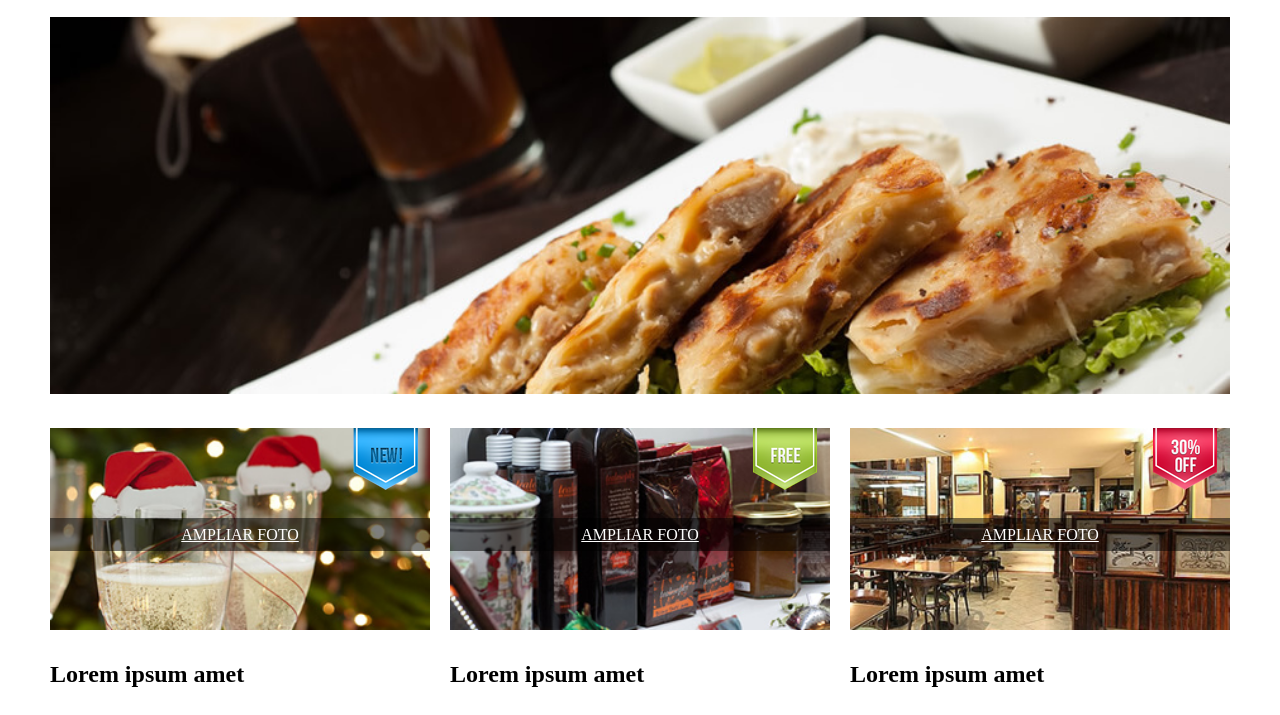
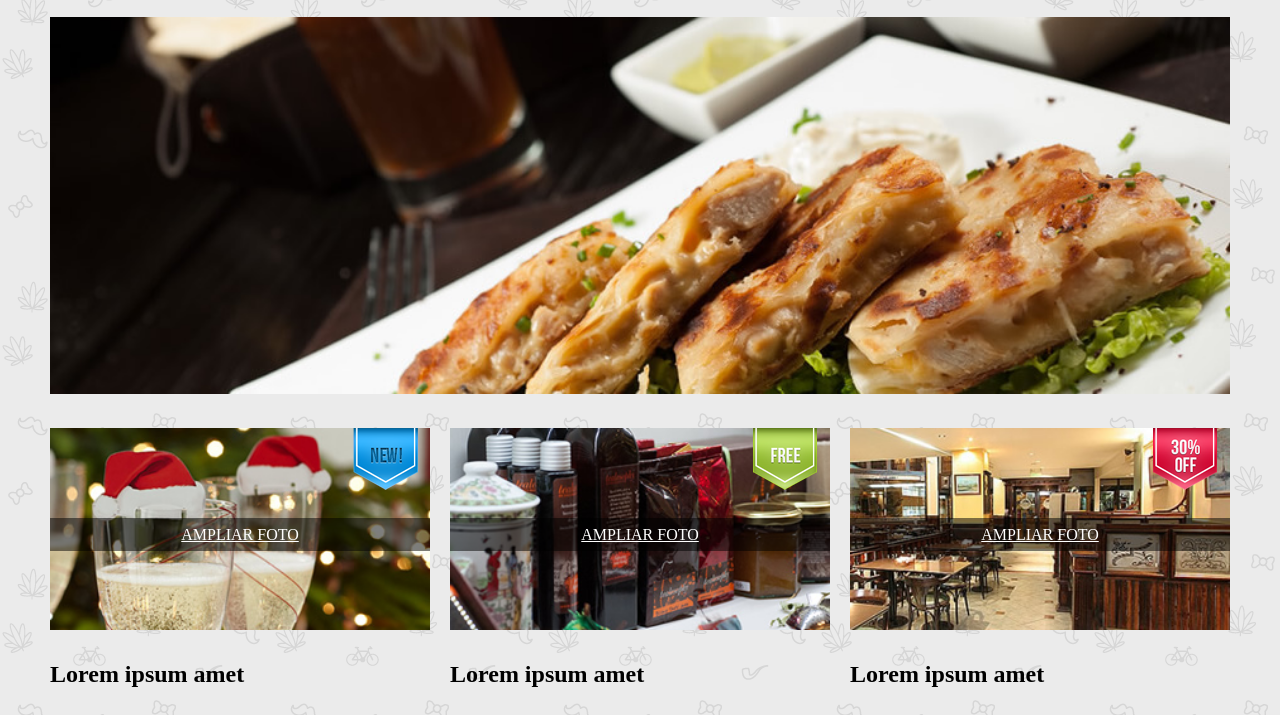
Before and after one commit to wandasscarpato/Ejercitacion_Clase-DH, a plain HTML site: page Ejercicio09-05_HTML-CSS_/index.html in a window 1280 px wide. Shown: the part 258-973 px from the top of the page. Drawn offline with Linux system fonts and the light colour scheme; the site is published under a folder, as on GitHub Pages, so addresses that start at the root find nothing.

Commit message:
Update formatoIndex.css

```diff
--- a/Ejercicio09-05_HTML-CSS_/css/formatoIndex.css
+++ b/Ejercicio09-05_HTML-CSS_/css/formatoIndex.css
@@ -1,5 +1,5 @@
     body{
-        background-image: url("/images/bg-body.png");
+        background-image: url("../images/bg-body.png");
     }
     .container{
         width: 1200px;
```
